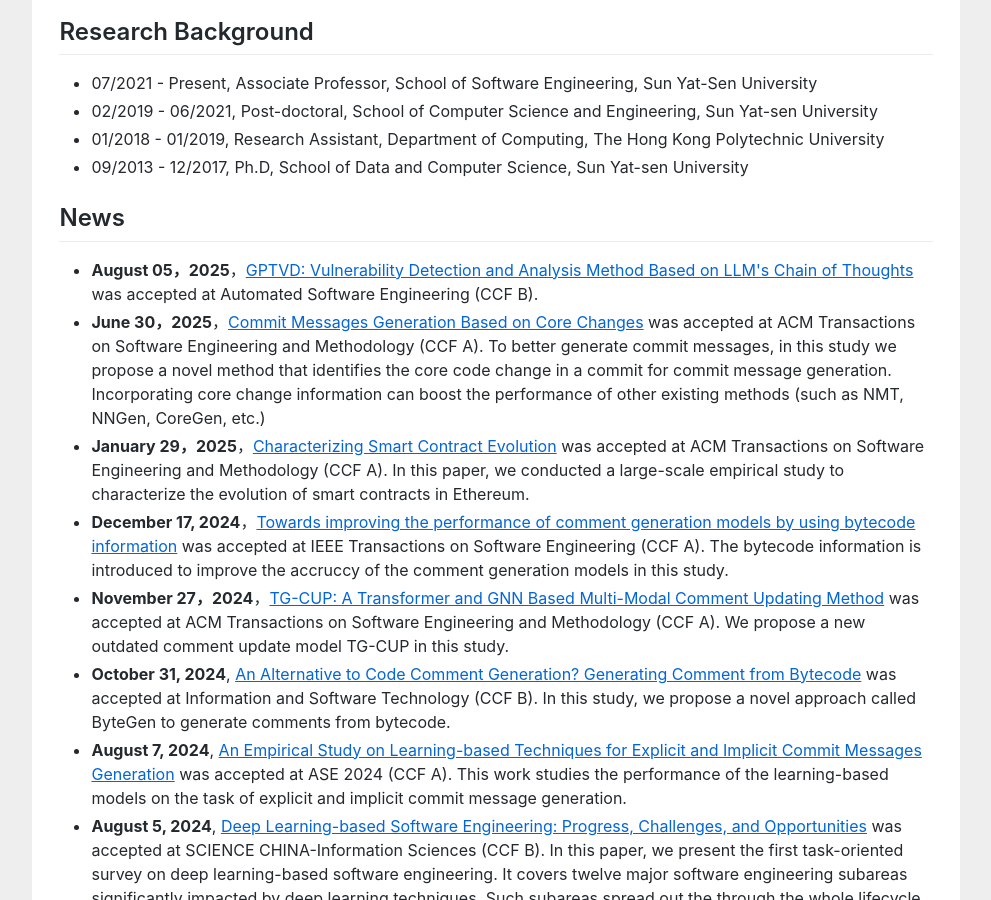
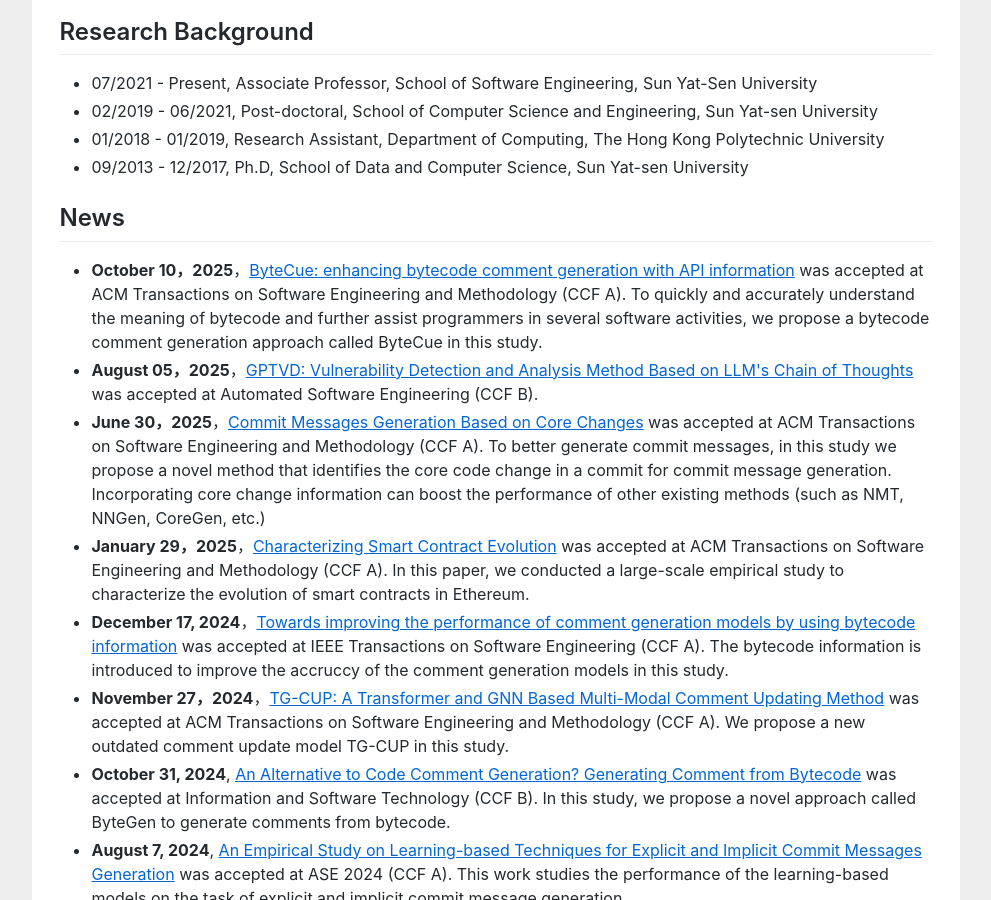
Before and after one commit to huangyuan-hy/huangyuan-hy.github.io, a Jekyll site: the page index.html, which Jekyll copies as it is, in a window 1280 px wide and 900 px high, scrolled down 641 px. Shown: the whole window, without its empty margins (144-1135 px from the left). Built offline with Jekyll 4.4.1, drawn with Linux system fonts in a browser that asks for light colours; some of the changed text lies outside the part shown.

Commit message:
Update index.html

```diff
--- a/index.html
+++ b/index.html
@@ -100,6 +100,7 @@ gtag('config', 'UA-158965281-1');
 
 				<h2>News</h2>
 					<ul>
+						<li><b>October 10，2025</b>，<a href=""><u>ByteCue: enhancing bytecode comment generation with API information</u></a> was accepted at ACM Transactions on Software Engineering and Methodology (CCF A). To quickly and accurately understand the meaning of bytecode and further assist programmers in several software activities, we propose a bytecode comment generation approach called ByteCue in this study.</li>
 						<li><b>August 05，2025</b>，<a href=""><u>GPTVD: Vulnerability Detection and Analysis Method Based on LLM's Chain of Thoughts</u></a> was accepted at Automated Software Engineering (CCF B). </li>
 						<li><b>June 30，2025</b>，<a href=""><u>Commit Messages Generation Based on Core Changes</u></a> was accepted at ACM Transactions on Software Engineering and Methodology (CCF A). To better generate commit messages, in this study we propose a novel method that identifies the core code change in a commit for commit message generation. Incorporating core change information can boost the performance of other existing methods (such as NMT, NNGen, CoreGen, etc.)</li>
 						<li><b>January 29，2025</b>，<a href=""><u>Characterizing Smart Contract Evolution</u></a> was accepted at ACM Transactions on Software Engineering and Methodology (CCF A). In this paper, we conducted a large-scale empirical study to characterize the evolution of smart contracts in Ethereum.</li>
@@ -108,7 +109,7 @@ gtag('config', 'UA-158965281-1');
 						<li><b>October 31, 2024</b>, <a href=""><u>An Alternative to Code Comment Generation? Generating Comment from Bytecode</u></a> was accepted at Information and Software Technology (CCF B). In this study, we propose a novel approach called ByteGen to generate comments from bytecode.</li>
 						<li><b>August 7, 2024</b>, <a href=""><u>An Empirical Study on Learning-based Techniques for Explicit and Implicit Commit Messages Generation</u></a> was accepted at ASE 2024 (CCF A). This work studies the performance of the learning-based models on the task of explicit and implicit commit message generation.</li>
 						<li><b>August 5, 2024</b>, <a href=""><u>Deep Learning-based Software Engineering: Progress, Challenges, and Opportunities</u></a> was accepted at SCIENCE CHINA-Information Sciences (CCF B). In this paper, we present the first task-oriented survey on deep learning-based software engineering. It covers twelve major software engineering subareas significantly impacted by deep learning techniques. Such subareas spread out the through the whole lifecycle of software development and maintenance, including requirements engineering, software development, testing, maintenance, and developer collaboration. </li>
-			                        <li><b>July 7, 2024</b>, <a href=""><u>Are your comments outdated? Toward automatically detecting code-comment consistency</u></a> was accepted at JSEP 2024 (CCF B). This work proposed an automatic method for detecting code-comment consistency.</li>
+			             <li><b>July 7, 2024</b>, <a href=""><u>Are your comments outdated? Toward automatically detecting code-comment consistency</u></a> was accepted at JSEP 2024 (CCF B). This work proposed an automatic method for detecting code-comment consistency.</li>
 						<li><b>June 17, 2024</b>, <a href=""><u>Are the smart contracts on Q&A site reliable?</u></a> was accepted at SPE 2024 (CCF B). In this article, we conduct an empirical study investigating the distribution of vulnerabilities and gas-inefficient patterns in Ethereum Stack Exchange.</li>
 						<li><b>April 3, 2024</b>, <a href=""><u>Ethereum Transaction Replay Platform Based on State-wise Account Input Data</u></a> was accepted at IEEE Transactions on Services Computing (CCF A). In this study we propose an efficient transaction replay platform, EthReplayer, which can not only replay the historical transactions of Ethereum quickly and faithfully but also realize the modification of transactions to achieve the purpose of testing with actual transactions.</li>
 						<li><b>March 5, 2024</b>, <a href=""><u>Generative Software Engineering</u></a> is posted on the arXiv. This paper presents a comprehensive literature review of generative tasks in software engineering by applying large language models (LLMs). URL: https://arxiv.org/abs/2403.02583.</li>
@@ -167,6 +168,7 @@ empirical study to learn how programmers reuse code on <a href="https://stackove
 <li><u>Yuan Huang</u>, Xiangping Chen, Kai Hong, Zibin Zheng, Code Review Knowledge Perception: Fusing Multi-Features for Salient-Class Location, IEEE Transactions on Software Engineering (TSE <a href="" style="color:red;">  </a>), 2021. <a href="https://ieeexplore.ieee.org/abstract/document/9186620">[PDF]</a> </li>
 <li><u>Yuan Huang</u>, Junhuai Shu, Xiangping Chen, Xiapu Luo, Zibin Zheng, A comparative study on method comment and inline comment, ACM Transactions on Software Engineering and Methodology (TOSEM <a href="" style="color:red;">  </a>), 2023. <a href="https://dl.acm.org/doi/pdf/10.1145/3582570">[PDF]</a> </li>
 <li><u>Yuan Huang</u>, Zhicao Tang, Xiangping Chen, Zibin Zheng, Xiaocong Zhou, Commit Messages Generation Based on Core Changes, ACM Transactions on Software Engineering and Methodology (TOSEM <a href="" style="color:red;">  </a>), 2025. <a href="">[PDF]</a></li>
+<li><u>Yuan Huang</u>, Junqi Chen, Xiangping Chen, Neng Zhang, Changlin Yang, Zibin Zheng, ByteCue: enhancing bytecode comment generation with API information, ACM Transactions on Software Engineering and Methodology (TOSEM <a href="" style="color:red;">  </a>), 2025. <a href="">[PDF]</a></li>
 <li>Hanyang Guo, Xiangping Chen, <u>Yuan Huang</u>, Yanlin Wang, Zibin Zheng. Snippet Comment Generation Based on Code Context Expansion. ACM Transactions on Software Engineering and Methodology, (TOSEM <a href="" style="color:red;">  </a>), 2023. <a href="">[PDF]</a></li>
 <li>Ding Xi, Peng Rui, Chen Xiangping, <u>Yuan Huang*</u>, Bian Jing, Zheng Zibin. Do Code Summarization Models Process Too Much Information? Function Signature May Be All What Is Needed. ACM Transactions on Software Engineering and Methodology, (TOSEM <a href="" style="color:red;">  </a>), 2024. <a href="">[PDF]</a></li>
 <li>Yinan Chen, <u>Yuan Huang</u>, Xiangping Chen, Zibin Zheng. TG-CUP: A Transformer and GNN Based Multi-Modal Comment Updating Method. ACM Transactions on Software Engineering and Methodology,  (TOSEM <a href="" style="color:red;">  </a>), 2024. <a href="">[PDF]</a></li>
```
